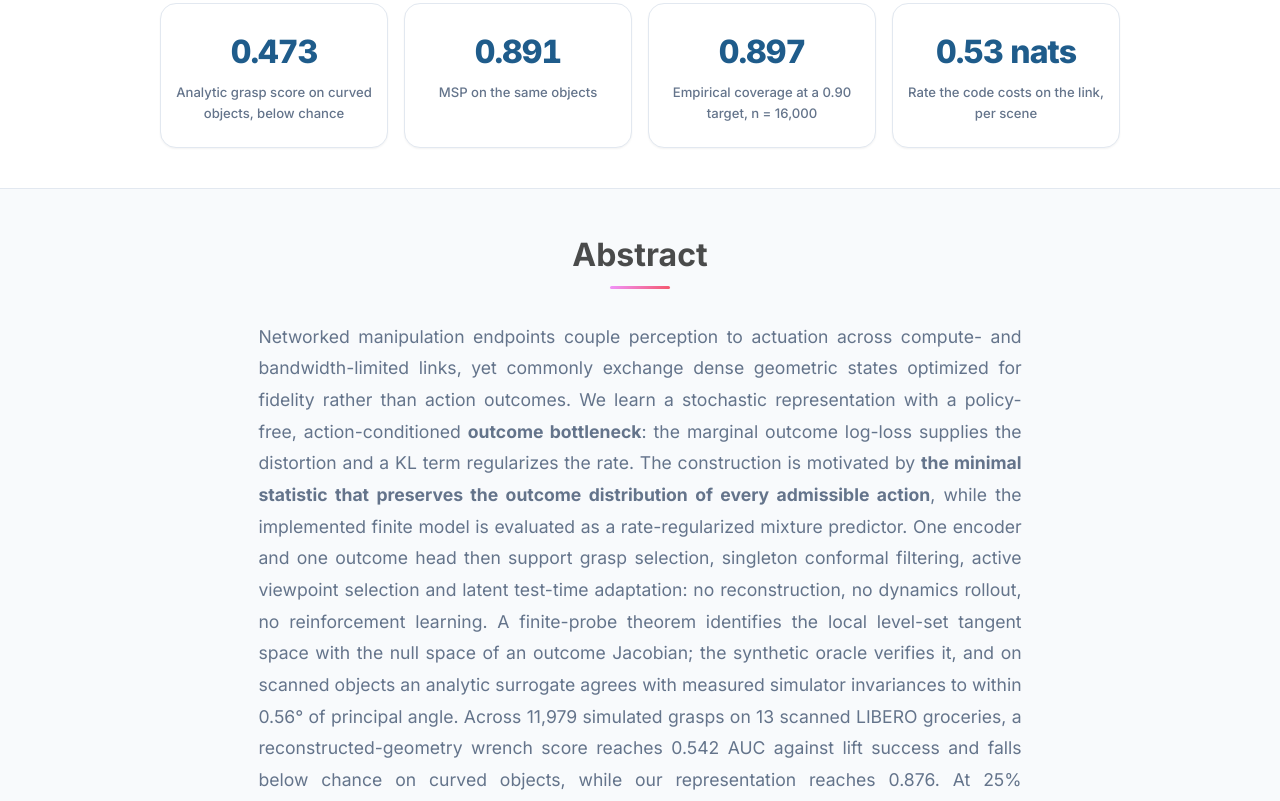
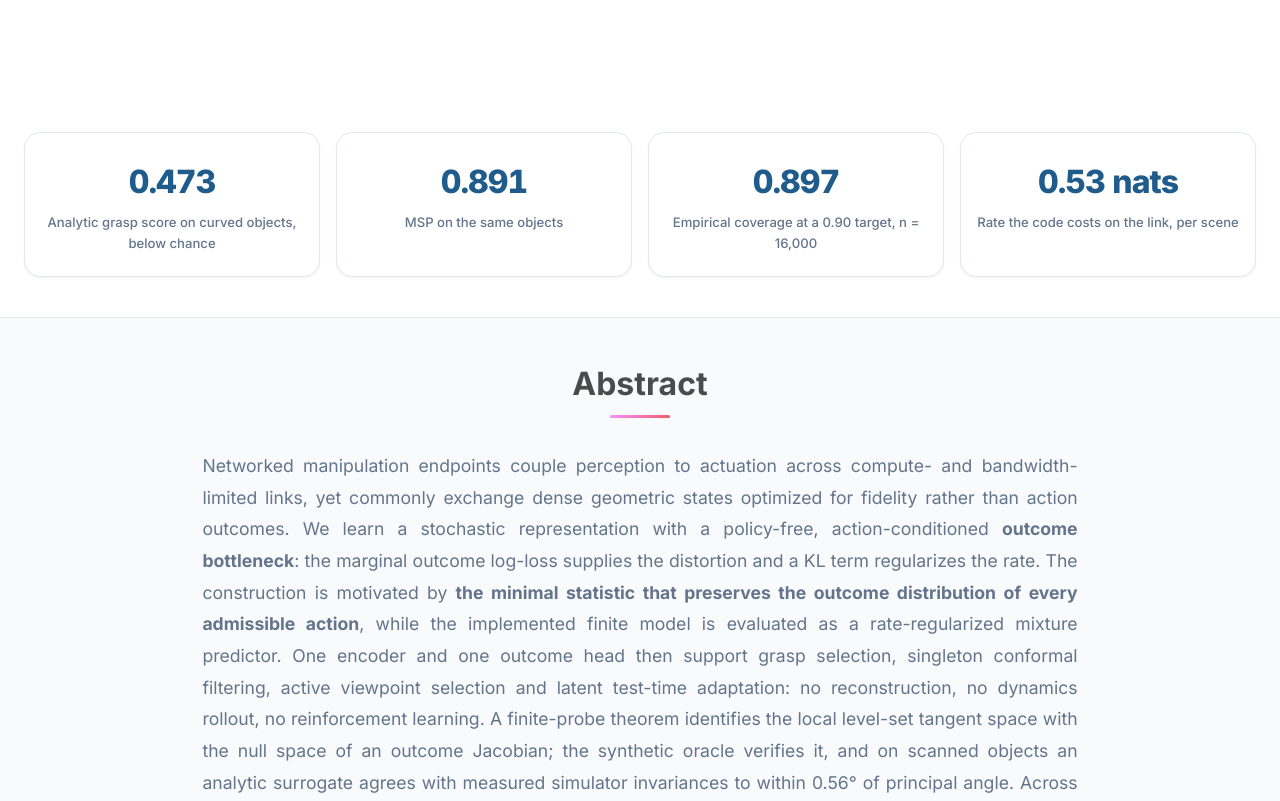
Before and after one commit to Physical-AGI/MSP-FRAMEWORK, a plain HTML site: page index.html in a window 1280 px wide. Shown: the part 1575-2376 px from the top of the page. Drawn offline with Linux system fonts and the light colour scheme; some icons are missing.

Commit message:
style: widen the page to the portfolio's container width
Bulma caps .container.is-max-desktop at 960px, which letterboxed the
figures, tables and charts against the 1700px the portfolio uses
(--container in s-elim.github.io/_sass/theme/_tokens.scss). index.css
loads after bulma.min.css, so the override wins on source order at equal
specificity.

Paragraph blocks keep a 1100px measure rather than running the full
1700px, so figures gain the width and prose stays readable. Removing the
second rule lets text run full width too.

```diff
--- a/static/css/index.css
+++ b/static/css/index.css
@@ -2288,3 +2288,25 @@
   .ax-abl-resp { display: none; }
   .ax-duel { grid-template-columns: 1fr; }
 }
+
+/* ---- Page width -----------------------------------------------------------
+   Match the portfolio's container (--container: 1700px in
+   s-elim.github.io/_sass/theme/_tokens.scss). Bulma caps .is-max-desktop at
+   960px, which letterboxed the figures, tables and charts. This file loads
+   after bulma.min.css, so the same specificity wins on source order.
+
+   Running text does not want 1700px, so paragraph blocks keep a readable
+   measure while figures and tables take the full container. Delete the second
+   rule to let prose run the full width too. */
+.container.is-max-desktop,
+.container.is-max-widescreen {
+  max-width: 1700px;
+}
+
+.content.has-text-justified,
+.content.has-text-centered,
+.ai-section-intro,
+.gv-section-intro {
+  max-width: 1100px;
+  margin-inline: auto;
+}
```
